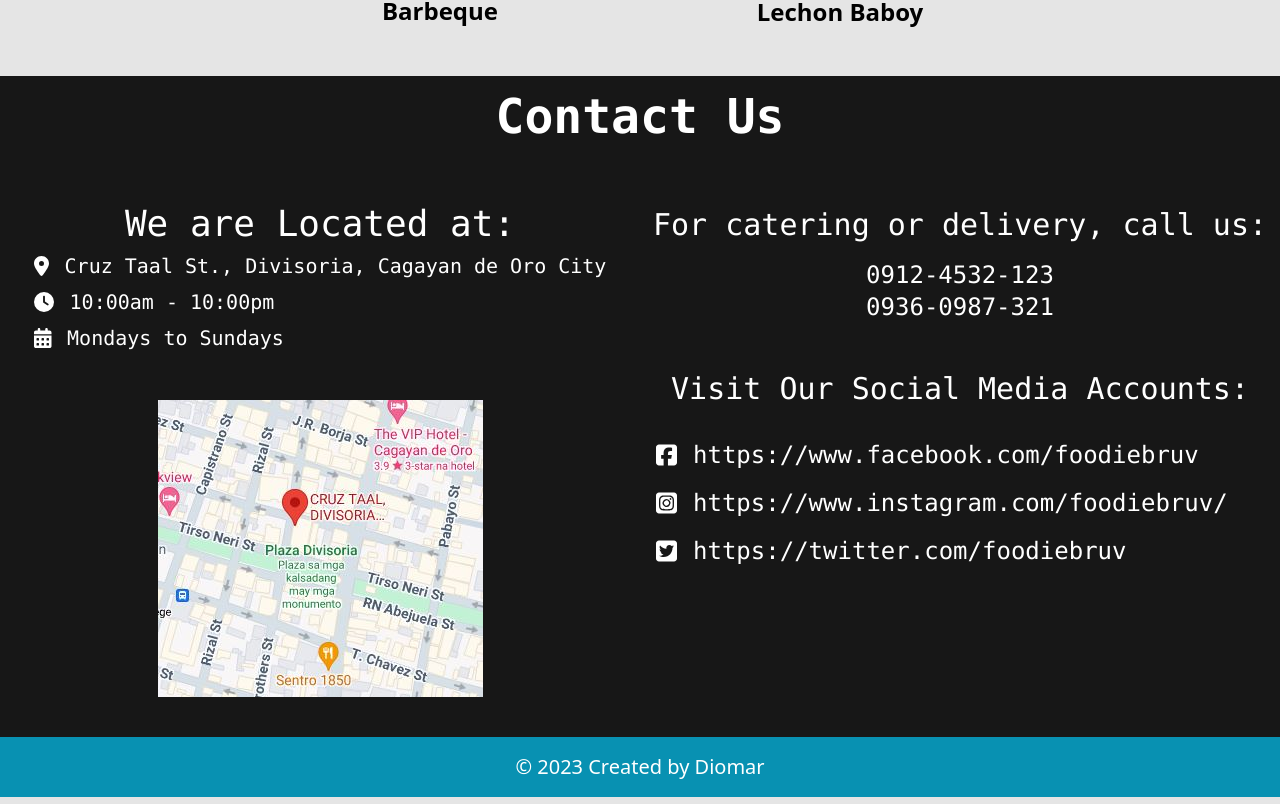
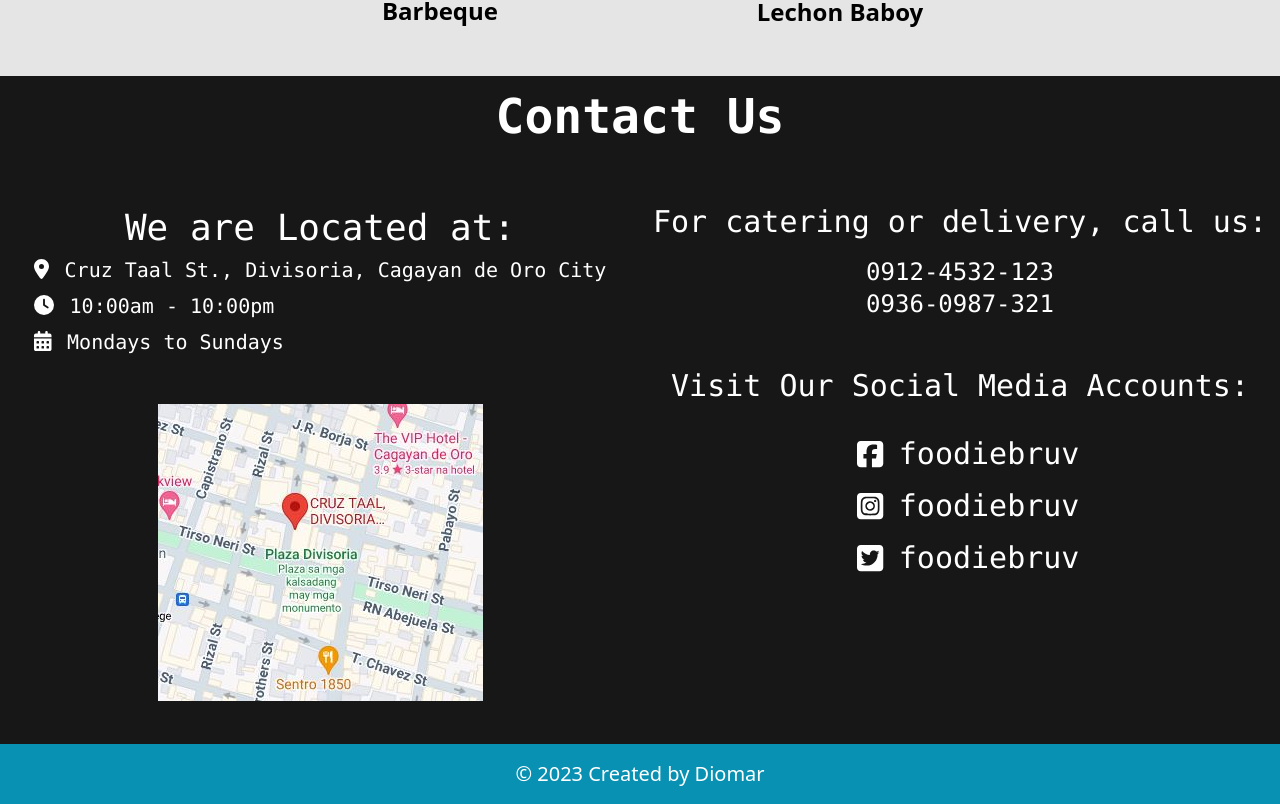
Before and after one commit to ramdio12/restaurant_website, a React (Vite) app: page / in a window 1280 px wide. Shown: the part 2382-3186 px from the top of the page. Built offline with nearby package versions, Linux system fonts and the light colour scheme.

Commit message:
contact section edited

```diff
--- a/src/Pages/Contact.jsx
+++ b/src/Pages/Contact.jsx
@@ -48,15 +48,15 @@ const Contact = () => {
 
                                     <Icon>
                                         <FontAwesomeIcon icon={faSquareFacebook} />
-                                        https://www.facebook.com/foodiebruv
+                                        foodiebruv
                                     </Icon>
                                     <Icon>
                                         <FontAwesomeIcon icon={faSquareInstagram} />
-                                        https://www.instagram.com/foodiebruv/
+                                        foodiebruv
                                     </Icon>
                                     <Icon>
                                         <FontAwesomeIcon icon={faSquareTwitter} />
-                                        https://twitter.com/foodiebruv
+                                        foodiebruv
                                     </Icon>
 
                                 </div>
@@ -76,7 +76,7 @@ export default Contact
 
 const Icon = ({ icon, children }) => {
     return (
-        <div className=" text-base  md:text-2xl  flex items-center justify-center gap-4 cursor-pointer hover:text-red-400  ">
+        <div className=" text-2xl md:text-3xl  flex items-center justify-center gap-4 cursor-pointer hover:text-cyan-500  mx-auto">
             <FontAwesomeIcon icon={icon} />
             {children}
         </div>
```
